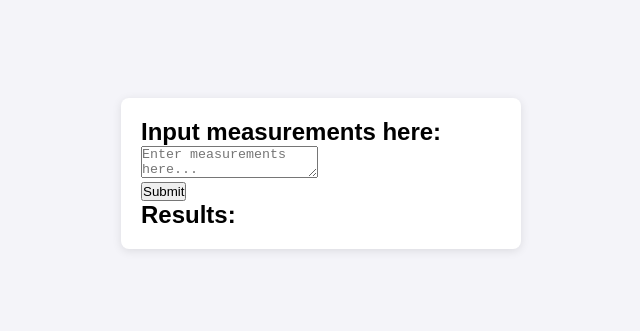
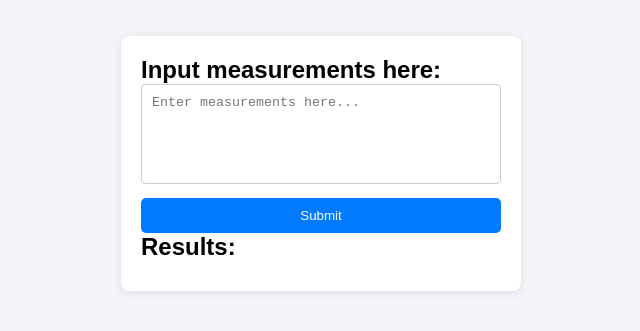
Before and after one commit to dogdanjr/SqFtApp, a plain HTML site: page index.html in a window 1280 px wide. Shown: the part 237-568 px from the top of the page, without its empty margins (319-959 px from the left). Drawn offline with Linux system fonts and the light colour scheme.

Commit message:
Update style.css

```diff
--- a/style.css
+++ b/style.css
@@ -1,44 +1,61 @@
+/* Basic reset to remove padding, margin, and set box-sizing to border-box for all elements */
 * {
     margin: 0;
     padding: 0;
     box-sizing: border-box;
 }
 
+/* Main body styling to set a default font and background */
 body {
-    font-family: Arial, sans-serif;
-    background-color: #f4f4f9;
-    display: flex;
-    justify-content: center;
-    align-items: center;
-    min-height: 100vh;
-    padding: 20px;
-    position: relative; /* Ensure position is set for absolute children */
+    font-family: Arial, sans-serif; /* Sets a clean, readable font */
+    background-color: #f4f4f9; /* Light gray background for slight contrast */
+    display: flex; /* Enables flexbox layout which is perfect for centering items */
+    justify-content: center; /* Center horizontally */
+    align-items: center; /* Center vertically */
+    min-height: 100vh; /* Full viewport height */
+    padding: 20px; /* Adds some padding around the content */
 }
 
-.nav-container {
-    width: 200px;
-    position: absolute;
-    top: 20px;
-    left: 20px;
-    background: #f4f4f9;
+/* Card-style container for the form */
+.card {
+    background: white; /* White background for the card */
+    border-radius: 8px; /* Rounded corners */
+    box-shadow: 0 2px 10px rgba(0,0,0,0.1); /* Subtle shadow for 3D effect */
+    padding: 20px; /* Padding inside the card */
+    width: 100%; /* Full width but will be constrained by max-width */
+    max-width: 400px; /* Max width of the card */
 }
 
-.main-content {
-    margin-left: 240px;
-    width: calc(100% - 260px); /* Adjusted for margin */
-    display: flex;
-    justify-content: center;
-    align-items: center;
+/* Style for the textarea to make it visually appealing */
+textarea {
+    width: 100%; /* Takes full width of the parent */
+    border: 1px solid #ccc; /* Light grey border */
+    border-radius: 4px; /* Slightly rounded corners for the textarea */
+    padding: 10px; /* Padding inside the textarea */
+    height: 100px; /* Set a fixed height */
+    resize: none; /* Disables resizing */
 }
 
-.card {
-    background: white;
-    border-radius: 8px;
-    box-shadow: 0 2px 10px rgba(0,0,0,0.1);
-    padding: 20px;
-    width: 100%;
-    max-width: 400px;
-    margin-top: 20px;
+/* Style for the button to make it stand out */
+button {
+    background-color: #007BFF; /* Bootstrap blue */
+    color: white; /* Text color */
+    border: none; /* No border */
+    padding: 10px 20px; /* Padding around the text */
+    border-radius: 5px; /* Rounded corners */
+    cursor: pointer; /* Pointer cursor on hover */
+    display: block; /* Makes it a block element */
+    width: 100%; /* Full width */
+    margin-top: 10px; /* Margin on the top */
 }
 
-/* Continue with other styles... */
+/* Ensures the button has a nice hover effect */
+button:hover {
+    background-color: #0056b3; /* Darker shade on hover */
+}
+
+/* Added style for results list */
+#results {
+    padding-left: 20px; /* Aligns text with the rest of the card content */
+    margin-top: 10px; /* Provides space between the button and results list */
+}
```
